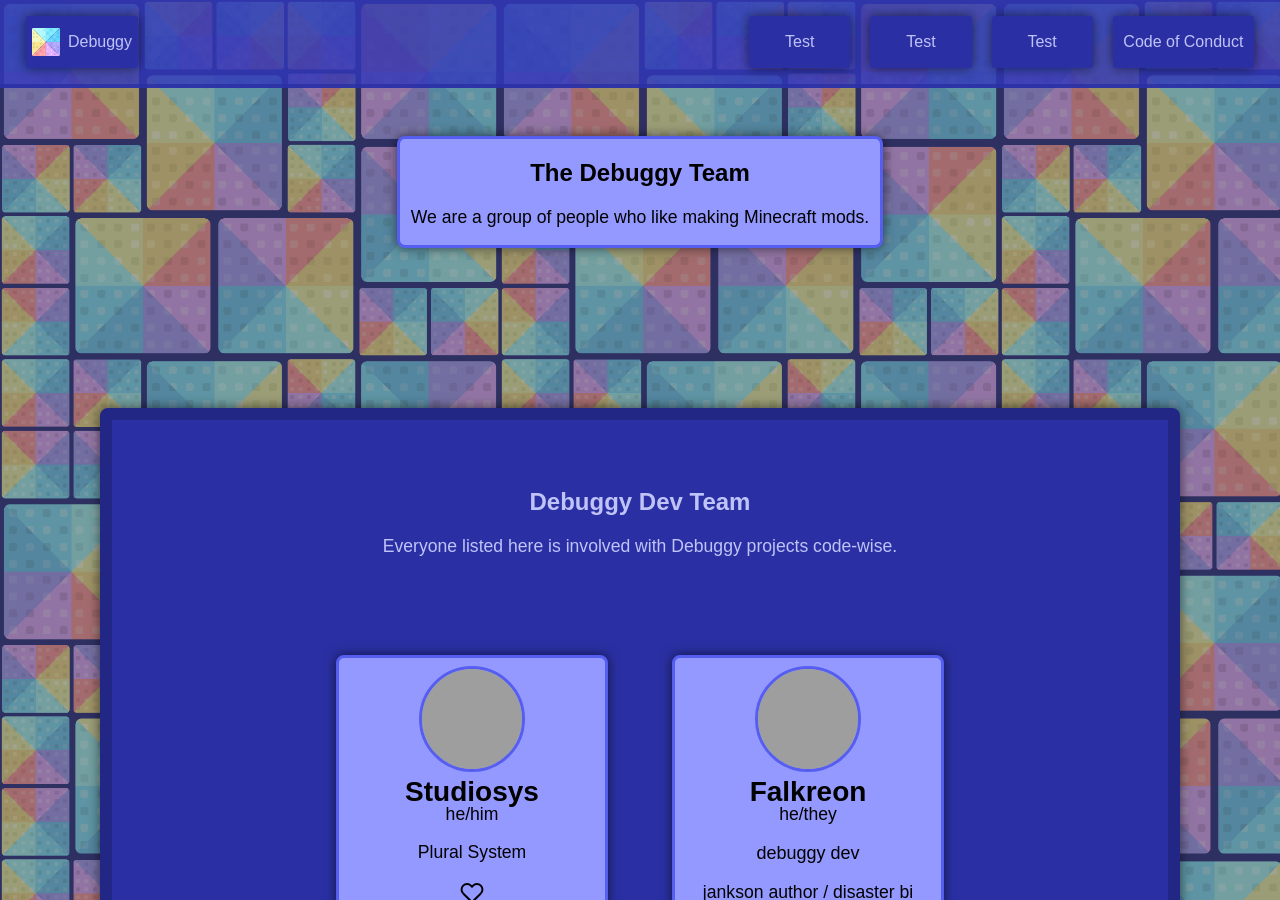
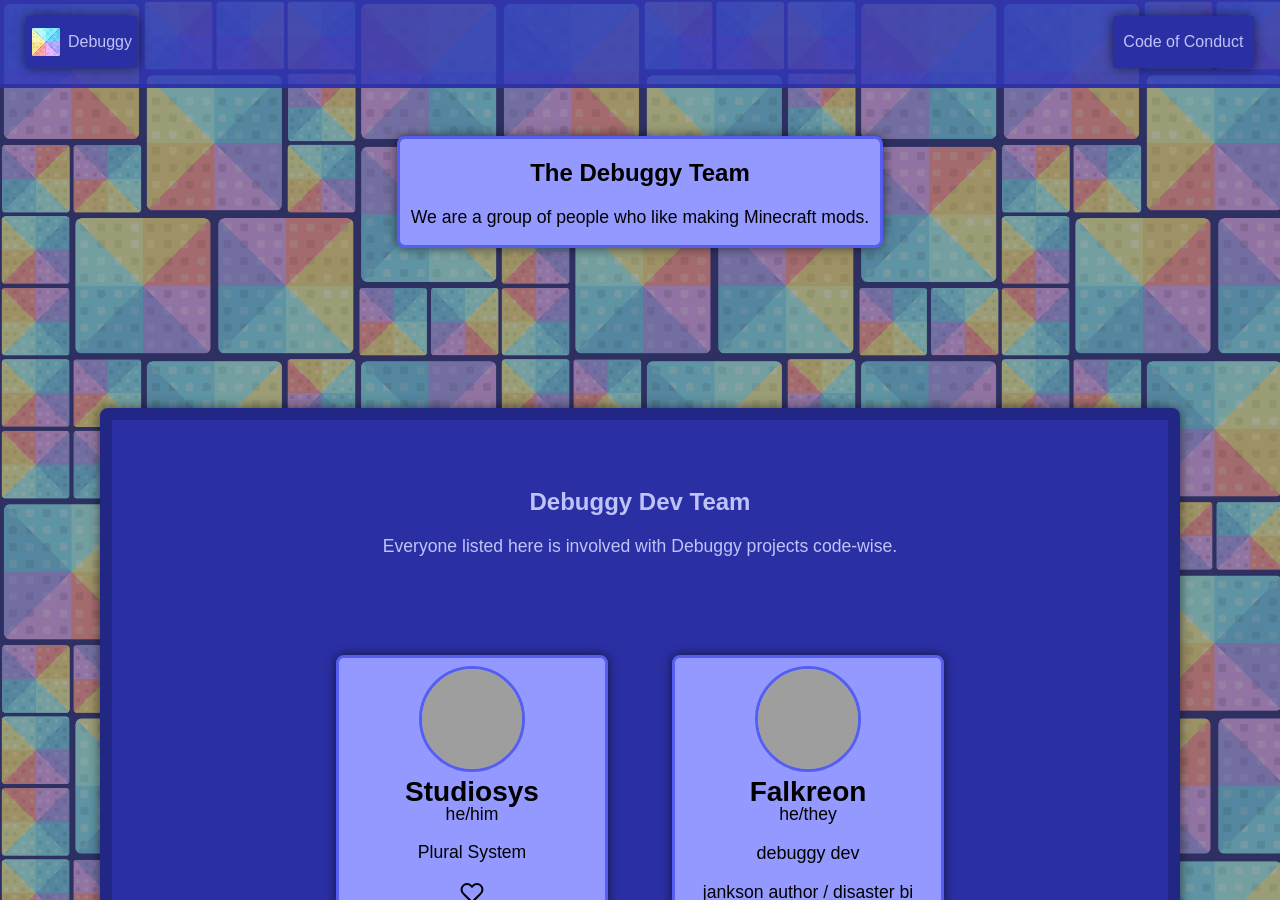
Before and after one commit to maximumpower55/debuggyteam.github.io, a Jekyll site: the page built from index.html, in a window 1280 px wide and 900 px high, cut to the strip 0-900 px from the top of the window. Built offline with Jekyll 4.4.1, drawn with Linux system fonts in a browser that asks for light colours; grey boxes are pictures that could not be loaded.

Commit message:
remove test page buttons

```diff
--- a/_data/navigation.yml
+++ b/_data/navigation.yml
@@ -1,8 +1,2 @@
-- name: Test
-  link: /
-- name: Test
-  link: /
-- name: Test
-  link: /discord
 - name: Code of Conduct
   link: /code-of-conduct
```
